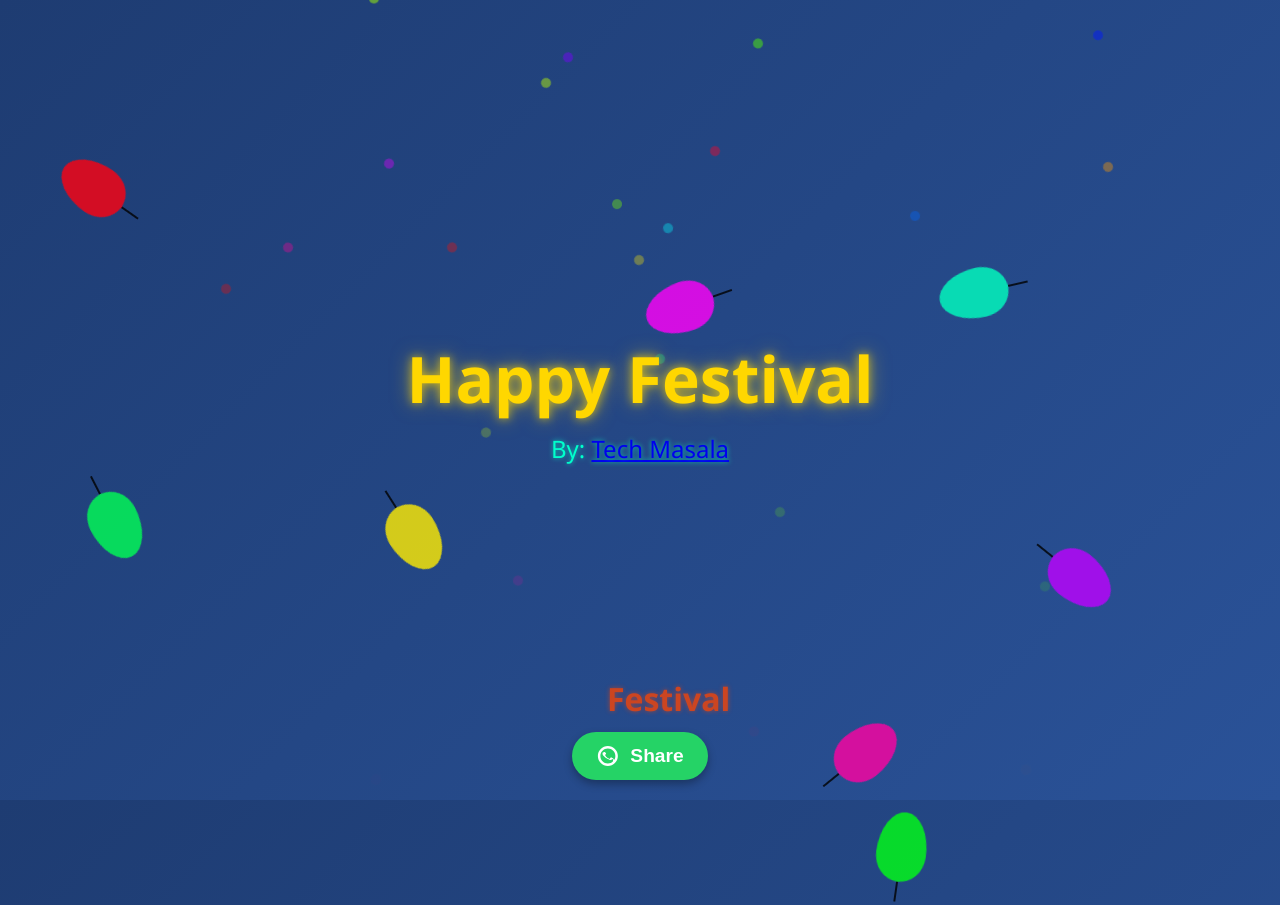
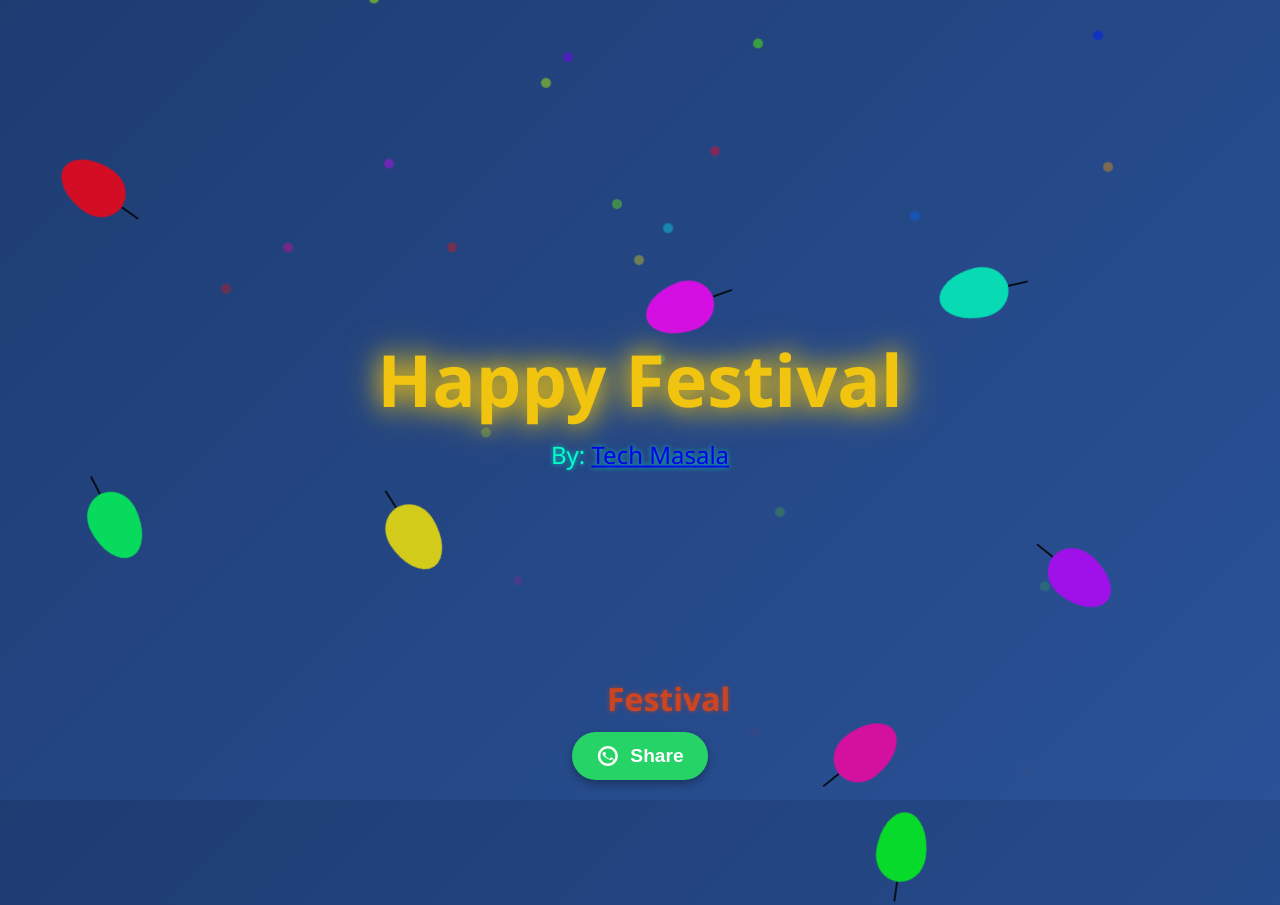
Before and after one commit to Satyam-Parkash/TM-wish-portal, a plain HTML site: page index.html in a window 1280 px wide. Drawn offline with Linux system fonts and the light colour scheme.

Commit message:
text glow

```diff
--- a/index.html
+++ b/index.html
@@ -28,13 +28,23 @@
             transform: translate(-50%, -50%);
         }
 
-        h1 {
-            font-size: 4em;
-            font-weight: 800;
-            color: #ffd700; /* Golden yellow for festival name */
-            text-shadow: 0 0 10px rgba(255, 215, 0, 0.7), 0 0 20px rgba(255, 215, 0, 0.5);
+      h1 {
+            font-size: 4.5em;
+            font-weight: 900;
+            color: #f1c40f; /* Bright golden yellow for festival name */
+            text-shadow: 0 0 15px rgba(241, 196, 15, 0.8), 0 0 30px rgba(241, 196, 15, 0.6);
             margin: 0;
-            animation: fadeIn 2s ease-in-out;
+            animation: glowPulse 2s ease-in-out infinite, fadeIn 2s ease-in-out;
+        }
+
+        @keyframes glowPulse {
+            0%, 100% { text-shadow: 0 0 15px rgba(241, 196, 15, 0.8), 0 0 30px rgba(241, 196, 15, 0.6); }
+            50% { text-shadow: 0 0 25px rgba(241, 196, 15, 1), 0 0 40px rgba(241, 196, 15, 0.8); }
+        }
+
+        @keyframes fadeIn {
+            from { opacity: 0; transform: scale(0.5); }
+            to { opacity: 1; transform: scale(1); }
         }
 
         .by-text {
@@ -44,7 +54,10 @@
             text-shadow: 0 0 5px rgba(0, 255, 204, 0.7);
             margin-top: 10px;
         }
-
+.by-text a:hover {
+            color: #2e7bff; /* Darker coral on hover */
+            transform: scale(1.1);
+        }
         @keyframes fadeIn {
             from { opacity: 0; transform: scale(0.5); }
             to { opacity: 1; transform: scale(1); }
```
